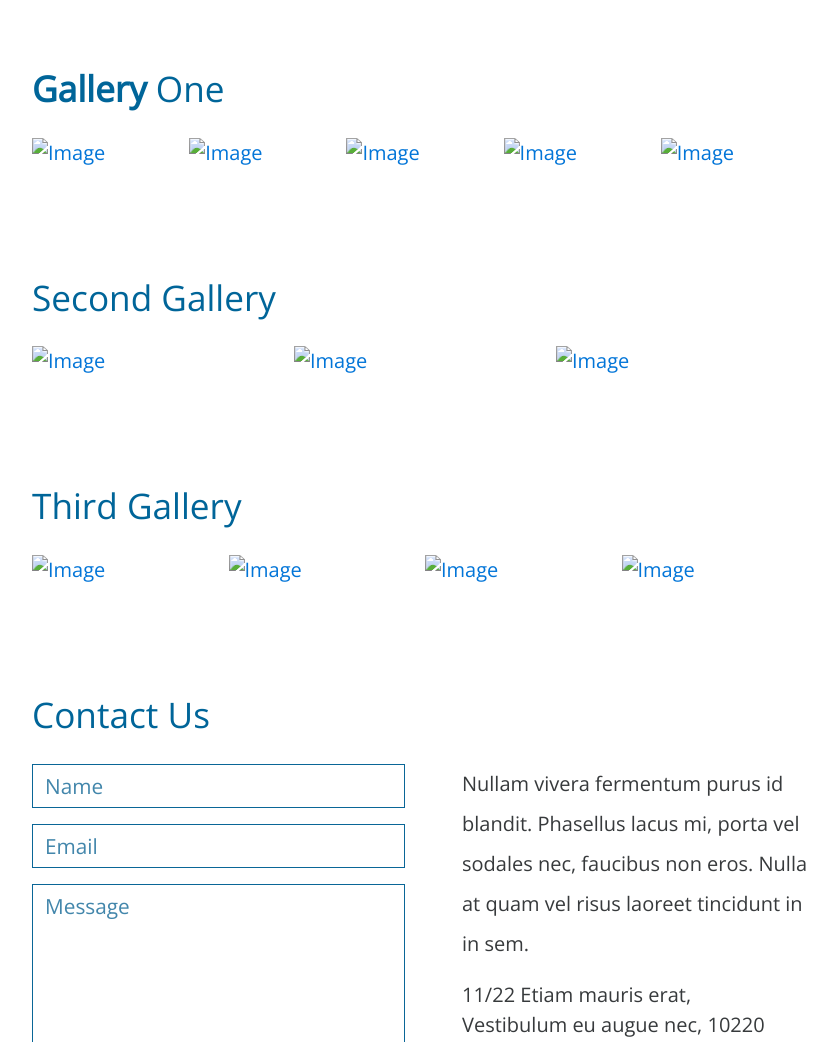
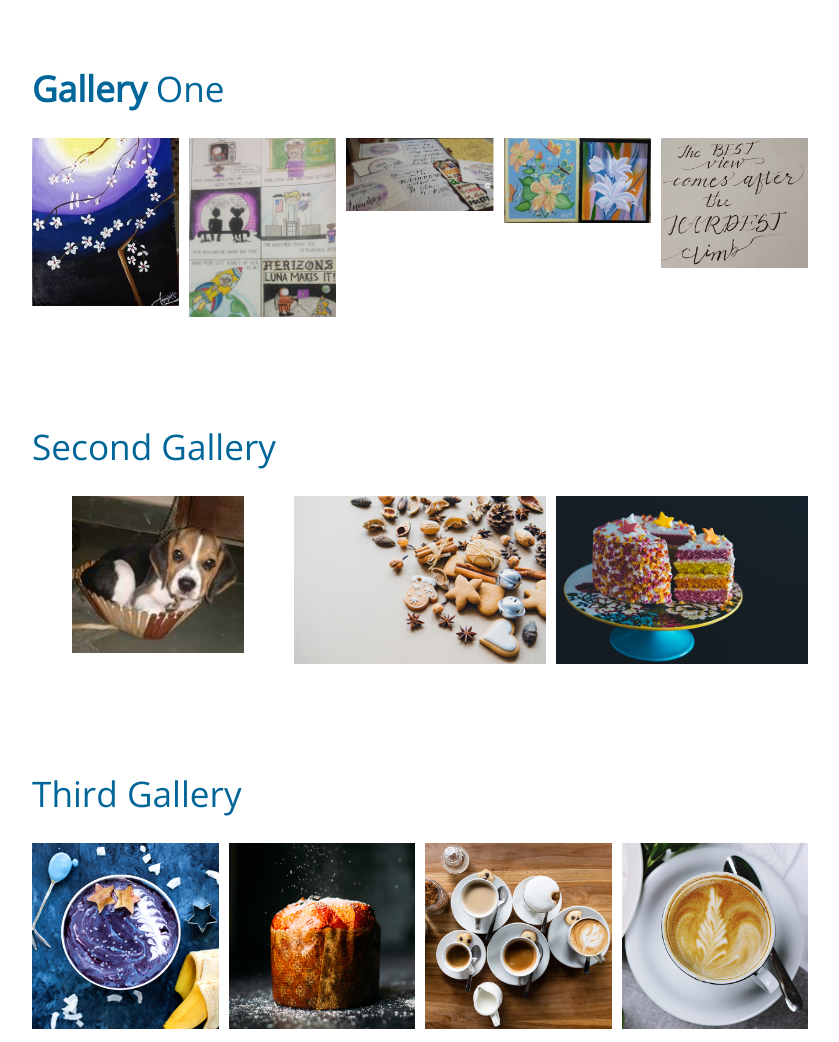
Before and after one commit to upshegoes/buzybees.github.io, a plain HTML site: page art.html in a window 1280 px wide. Shown: the part 1440-2482 px from the top of the page, without its empty margins (432-1271 px from the left). Drawn offline with nearby package versions, Linux system fonts and the light colour scheme.

Commit message:
Update art.html

```diff
--- a/art.html
+++ b/art.html
@@ -88,11 +88,11 @@ http://www.templatemo.com/tm-501-neaty
                                 <h2 class="tm-blue-text tm-section-title tm-margin-b-30"><b>Gallery </b>One</h2>
                               </header>
                               <div class="tm-gallery-container tm-gallery-1">
-                                <div class="tm-img-container tm-img-container-1"> <a href="img/neaty-03.jpg"><img src="img/paint.jpg" alt="Image" class="img-fluid tm-img-tn"></a> </div>
-                                <div class="tm-img-container tm-img-container-1"> <a href="img/neaty-04.jpg"><img src="img/c.jpeg" alt="Image" class="img-fluid tm-img-tn"></a> </div>
-                                <div class="tm-img-container tm-img-container-1"> <a href="img/neaty-05.jpg"><img src="img/Capture7.PNG" alt="Image" class="img-fluid tm-img-tn"></a> </div>
-                                <div class="tm-img-container tm-img-container-1"> <a href="img/neaty-06.jpg"><img src="img/Capture6.PNG" alt="Image" class="img-fluid tm-img-tn"></a> </div>
-                                <div class="tm-img-container tm-img-container-1"> <a href="img/neaty-07.jpg"><img src="img/motivation.JPG" alt="Image" class="img-fluid tm-img-tn"></a> </div>
+                                <div class="tm-img-container tm-img-container-1"> <a href="img/neaty-03.jpg"><img src="images/img/paint.jpg" alt="Image" class="img-fluid tm-img-tn"></a> </div>
+                                <div class="tm-img-container tm-img-container-1"> <a href="img/neaty-04.jpg"><img src="images/img/c.jpeg" alt="Image" class="img-fluid tm-img-tn"></a> </div>
+                                <div class="tm-img-container tm-img-container-1"> <a href="img/neaty-05.jpg"><img src="images/img/Capture7.PNG" alt="Image" class="img-fluid tm-img-tn"></a> </div>
+                                <div class="tm-img-container tm-img-container-1"> <a href="img/neaty-06.jpg"><img src="images/img/Capture6.PNG" alt="Image" class="img-fluid tm-img-tn"></a> </div>
+                                <div class="tm-img-container tm-img-container-1"> <a href="img/neaty-07.jpg"><img src="images/img/motivation.JPG" alt="Image" class="img-fluid tm-img-tn"></a> </div>
                               </div>
                             </section>
                             <!-- Second Gallery section -->
@@ -100,13 +100,13 @@ http://www.templatemo.com/tm-501-neaty
             <header><h2 class="tm-blue-text tm-section-title tm-margin-b-30">Second Gallery</h2></header>
                                 <div class="tm-gallery-container tm-gallery-2">
                                     <div class="tm-img-container tm-img-container-2">
-                                        <a href="img/neaty-08.jpg"><img src="img/auro.JPG" alt="Image" class="img-fluid tm-img-tn"></a>
+                                        <a href="img/neaty-08.jpg"><img src="images/img/auro.JPG" alt="Image" class="img-fluid tm-img-tn"></a>
                                     </div>
                                     <div class="tm-img-container tm-img-container-2">
-                                        <a href="img/neaty-09.jpg"><img src="img/neaty-09.jpg" alt="Image" class="img-fluid tm-img-tn"></a>
+                                        <a href="img/neaty-09.jpg"><img src="images/img/neaty-09.jpg" alt="Image" class="img-fluid tm-img-tn"></a>
                                     </div>
                                     <div class="tm-img-container tm-img-container-2">
-                                        <a href="img/neaty-10.jpg"><img src="img/neaty-10.jpg" alt="Image" class="img-fluid tm-img-tn"></a>
+                                        <a href="img/neaty-10.jpg"><img src="images/img/neaty-10.jpg" alt="Image" class="img-fluid tm-img-tn"></a>
                                     </div>
                                 </div>
                           </section>
@@ -116,16 +116,16 @@ http://www.templatemo.com/tm-501-neaty
                                 <header><h2 class="tm-blue-text tm-section-title tm-margin-b-30">Third Gallery</h2></header>
                                 <div class="tm-gallery-container tm-gallery-3">
                                     <div class="tm-img-container tm-img-container-3">
-                                        <a href="img/neaty-11.jpg"><img src="img/neaty-11.jpg" alt="Image" class="img-fluid tm-img-tn"></a>
+                                        <a href="img/neaty-11.jpg"><img src="images/img/neaty-11.jpg" alt="Image" class="img-fluid tm-img-tn"></a>
                                     </div>
                                     <div class="tm-img-container tm-img-container-3">
-                                        <a href="img/neaty-12.jpg"><img src="img/neaty-12.jpg" alt="Image" class="img-fluid tm-img-tn"></a>
+                                        <a href="img/neaty-12.jpg"><img src="images/img/neaty-12.jpg" alt="Image" class="img-fluid tm-img-tn"></a>
                                     </div>
                                     <div class="tm-img-container tm-img-container-3">
-                                        <a href="img/neaty-13.jpg"><img src="img/neaty-13.jpg" alt="Image" class="img-fluid tm-img-tn"></a>
+                                        <a href="img/neaty-13.jpg"><img src="images/img/neaty-13.jpg" alt="Image" class="img-fluid tm-img-tn"></a>
                                     </div>
                                     <div class="tm-img-container tm-img-container-3">
-                                        <a href="img/neaty-14.jpg"><img src="img/neaty-14.jpg" alt="Image" class="img-fluid tm-img-tn"></a>
+                                        <a href="img/neaty-14.jpg"><img src="images/img/neaty-14.jpg" alt="Image" class="img-fluid tm-img-tn"></a>
                                     </div>
                                 </div>
                             </section>
```
